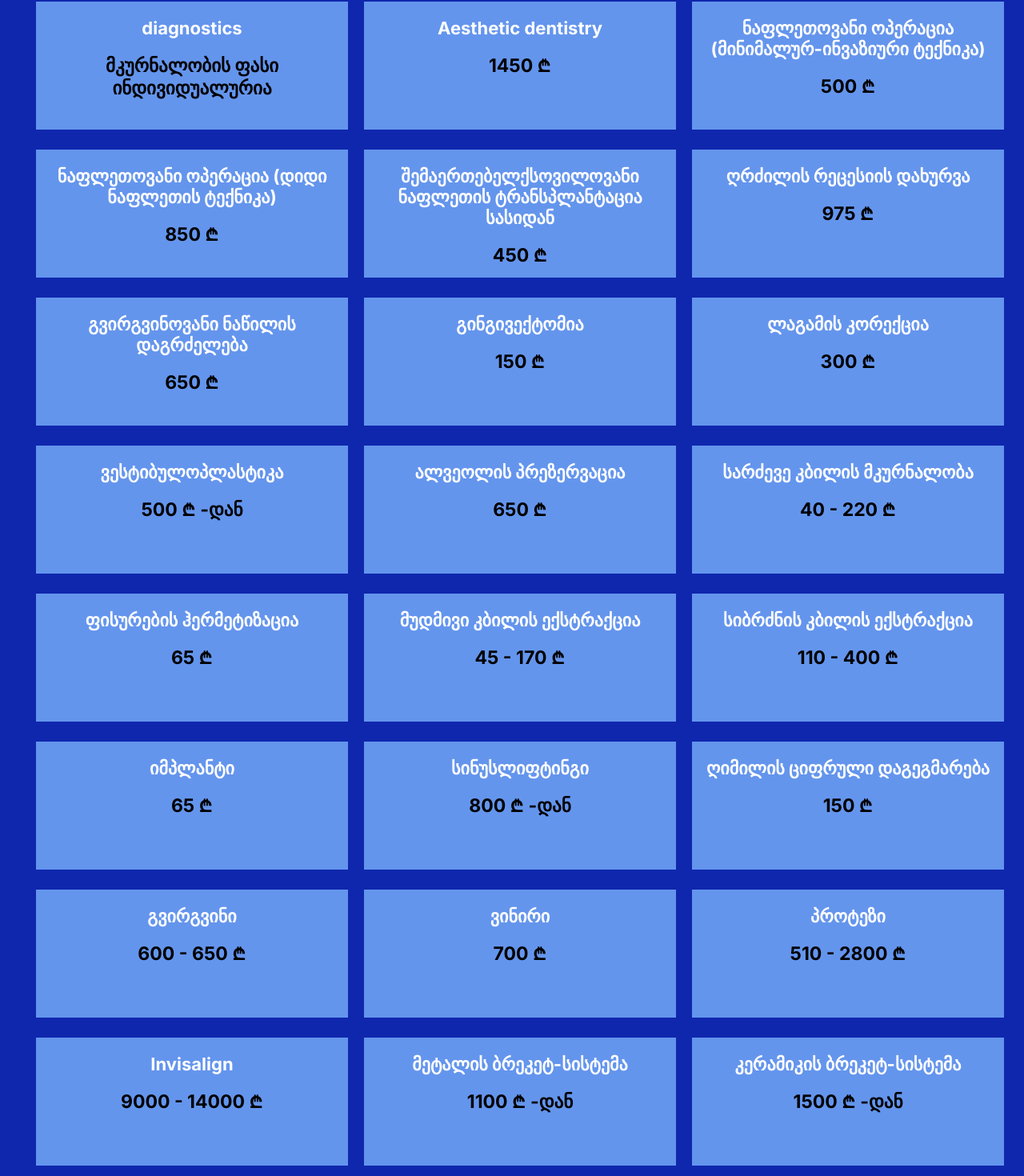
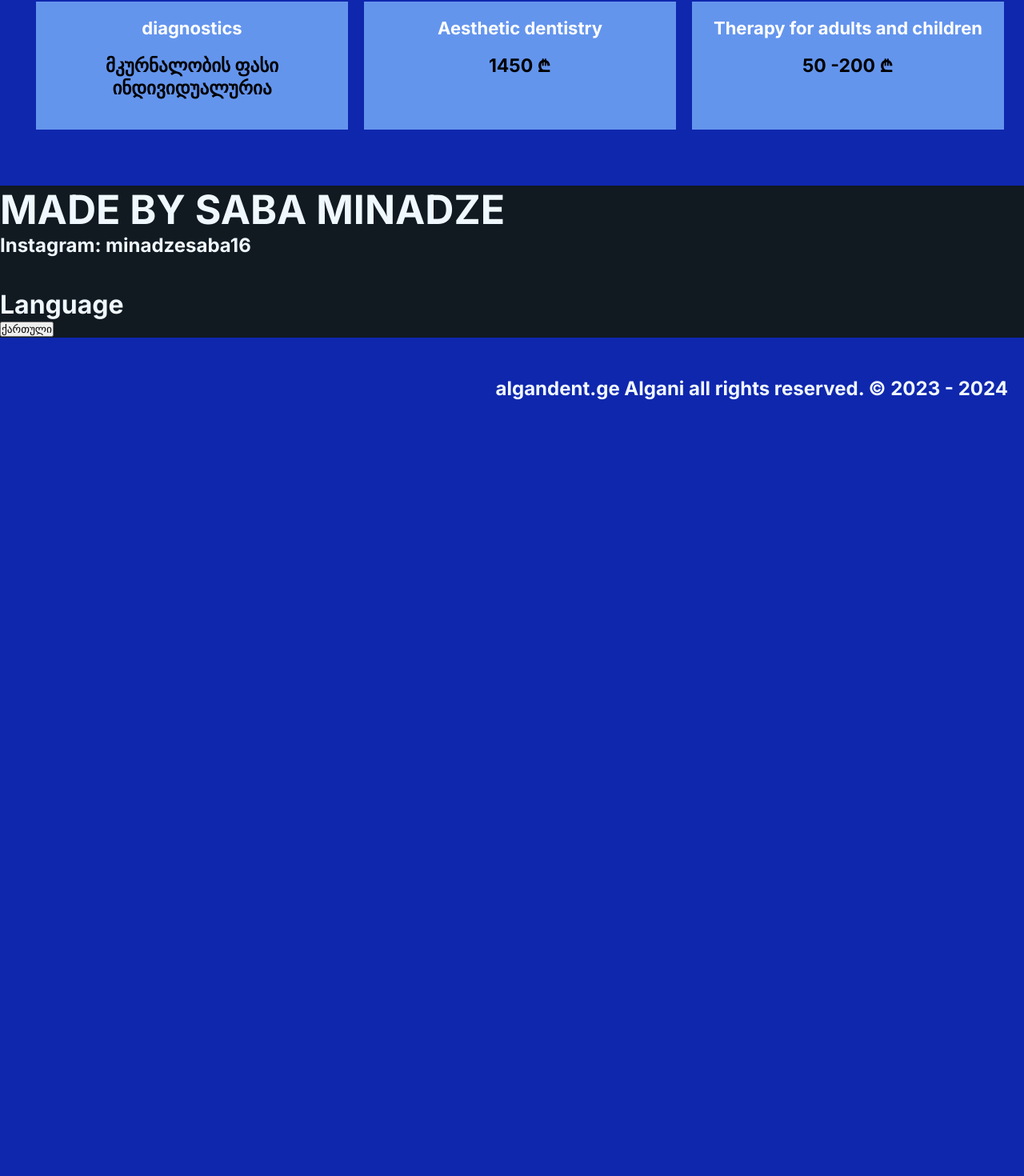
Before and after one commit to SabaMinadze/En, a Next.js app: page /servicesandprices in a window 1280 px wide. Shown: the part 523-1993 px from the top of the page at 80% size. After the commit the page ends 1023 px from the top, so only its background shows below. Built offline with nearby package versions, Linux system fonts and the light colour scheme.

Commit message:
Update page.tsx

```diff
--- a/app/servicesandprices/page.tsx
+++ b/app/servicesandprices/page.tsx
@@ -18,47 +18,9 @@ function page() {
     <div className={styles.box}>
     <Card name="diagnostics" price="მკურნალობის ფასი ინდივიდუალურია"/>
     <Card name="Aesthetic dentistry" price="1450 ₾"/>
-    <Card name="ნაფლეთოვანი ოპერაცია (მინიმალურ-ინვაზიური ტექნიკა)" price="500 ₾"/>
+    <Card name="Therapy for adults and children" price="50 -200 ₾"/>
     </div>
-    <div className={styles.box}>
-    <Card name="ნაფლეთოვანი ოპერაცია (დიდი ნაფლეთის ტექნიკა)" price="850 ₾"/>
-    <Card name="შემაერთებელქსოვილოვანი ნაფლეთის ტრანსპლანტაცია სასიდან" price="450 ₾"/>
-    <Card name="ღრძილის რეცესიის დახურვა" price="975 ₾"/>
-    </div>
-    <div className={styles.box}>
-    <Card name="გვირგვინოვანი ნაწილის დაგრძელება" price="650 ₾"/>
-    <Card name="გინგივექტომია" price="150 ₾"/>
-    <Card name="ლაგამის კორექცია" price="300 ₾"/>
-    </div>
-    <div className={styles.box}>
-    <Card name="ვესტიბულოპლასტიკა" price="500 ₾ -დან"/>
-    <Card name="ალვეოლის პრეზერვაცია" price="650 ₾"/>
-    <Card name="სარძევე კბილის მკურნალობა" price="40 - 220 ₾"/>
-    </div>
-    <div className={styles.box}>
-    <Card name="ფისურების ჰერმეტიზაცია" price="65 ₾"/>
-    <Card name="მუდმივი კბილის ექსტრაქცია" price="45 - 170 ₾"/>
-    <Card name="სიბრძნის კბილის ექსტრაქცია" price="110 - 400 ₾"/>
-    </div>
-    <div className={styles.box}>
-    <Card name="იმპლანტი" price="65 ₾"/>
-    <Card name="სინუსლიფტინგი" price="800 ₾ -დან"/>
-    <Card name="ღიმილის ციფრული დაგეგმარება" price="150 ₾"/>
-    </div>
-    <div className={styles.box}>
-    <Card name="გვირგვინი" price="600 - 650 ₾"/>
-    <Card name="ვინირი" price="700 ₾"/>
-    <Card name="პროტეზი" price="510 - 2800 ₾"/>
-    </div>
-    <div className={styles.box}>
-    <Card name="Invisalign" price="9000 - 14000 ₾"/>
-    <Card name="მეტალის ბრეკეტ-სისტემა" price="1100 ₾ -დან"/>
-    <Card name="კერამიკის ბრეკეტ-სისტემა" price="1500 ₾ -დან"/>
-    </div>
-    <div className={styles.box}>
-    <Card name="ლინგვალური ბრეკეტ-სისტემა" price="4700 ₾"/>
-    <Card name="რენტგენოლოგიური გამოკვლევა" price="20 - 85 ₾"/>
-    </div>
+
 
     </>
   )
```
